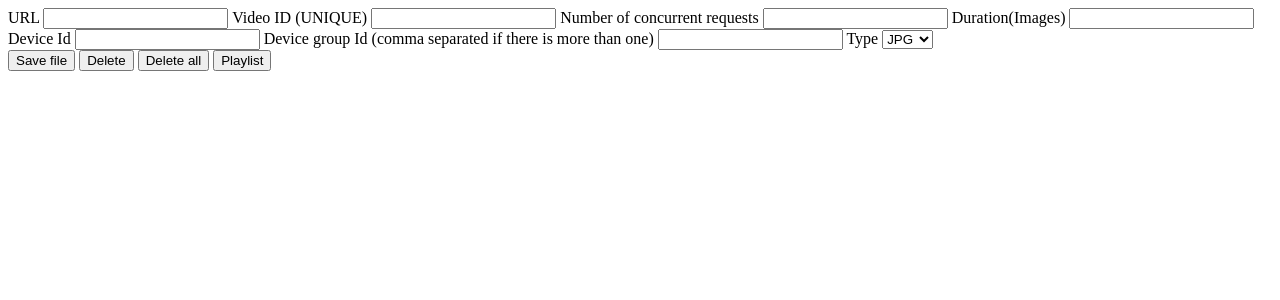
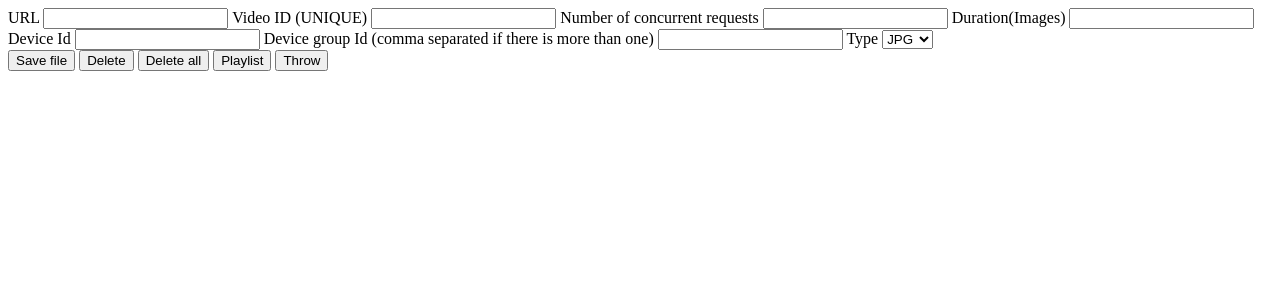
Before and after one commit to Graren/Pi-Signage-Server, a Python web app: template srv/templates/wsTest.html in a window 1280 px wide. Shown: the top 300 px of the page. Run offline with Jinja, Linux system fonts and the light colour scheme; the template is opened without the code that fills it, so the values that code supplies are empty.

Commit message:
Throw option

```diff
--- a/srv/templates/wsTest.html
+++ b/srv/templates/wsTest.html
@@ -35,6 +35,7 @@
         <button id="delete">Delete</button>
         <button id="deleteAll">Delete all</button>
         <button id="playlist">Playlist</button>
+        <button id="throw">Throw</button>
 
     </div>
 </body>
@@ -43,12 +44,14 @@
     const ADD = 'ADD'
     const CHANGE_PLAYLIST = 'CHANGE_PLAYLIST'
     const DELETE_PLAYLIST = 'DELETE_PLAYLIST'
+    const B_THROW = 'B_THROW'
     const button = document.querySelector('#button')
     const input = document.querySelector('#input')
     const nameInput = document.querySelector('#name')
     const deleteButton= document.querySelector('#delete')
     const deleteAllButton= document.querySelector('#deleteAll')
     const playlistButton = document.querySelector('#playlist')
+    const throwButton = document.querySelector('#throw')
     const select = document.querySelector('#select')
     const num = document.querySelector('#number')
     const timeInput = document.querySelector('#time')
@@ -176,5 +179,20 @@
             console.log(e)
         })
     }
+
+    throwButton.onclick = () => {
+        const msg = {
+            action: B_THROW,
+            request: {
+                    deviceId: 5
+                },
+        }
+        fetch('http://localhost:8000/sex',{ method: 'POST', body: JSON.stringify(msg), contentType: 'application/json', }).then(() => {
+                return
+        })
+            .catch(e => {
+                console.log(e)
+        })
+    }
 </script>
 </html>
```
